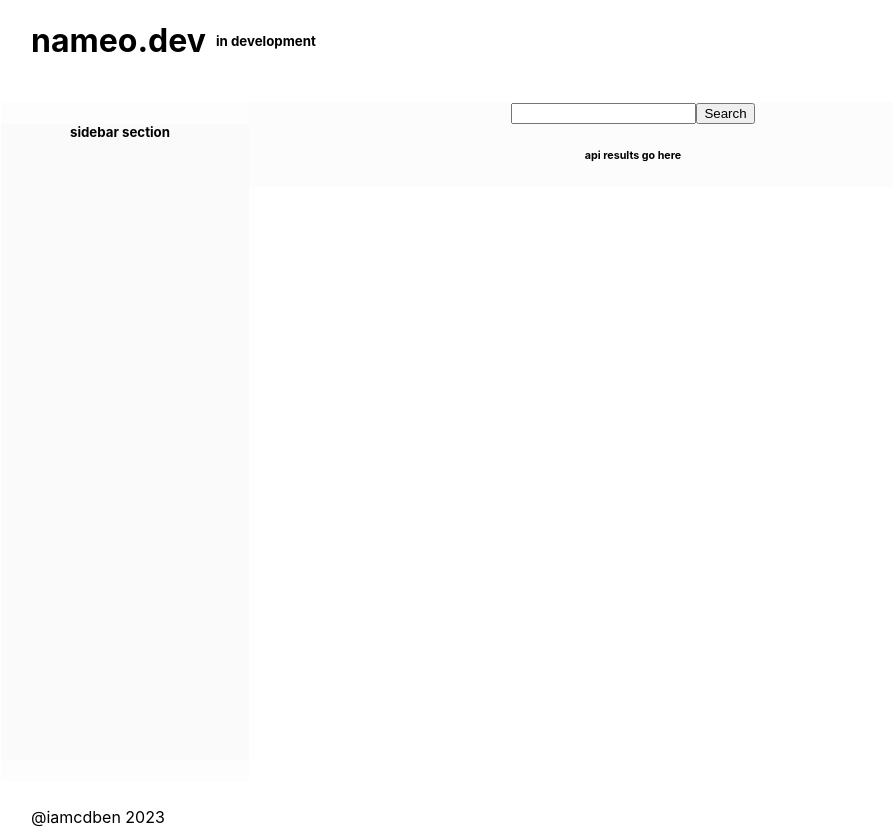
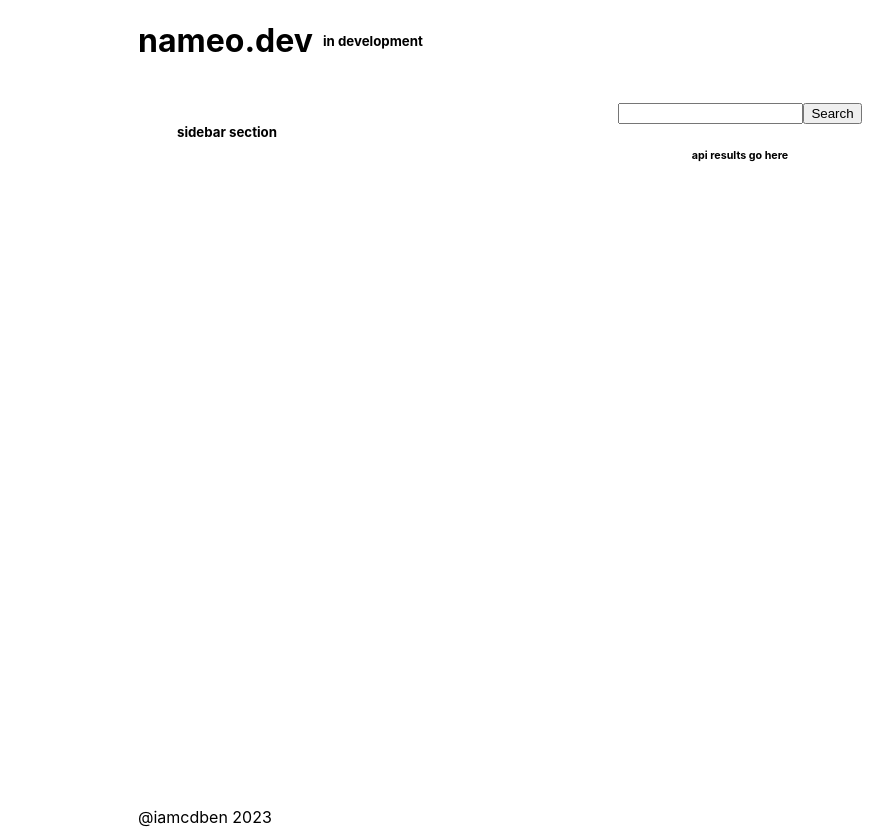
Before and after one commit to benjamin-mcdaniel/nameo-dev, a React (Create React App) app: page / in a window 1280 px wide. Shown: the whole page, without its empty margins (19-912 px from the left). Built offline with nearby package versions, Linux system fonts and the light colour scheme.

Commit message:
fixed colors and alignment

```diff
--- a/src/App.module.scss
+++ b/src/App.module.scss
@@ -1,6 +1,10 @@
 .App {
   text-align: start;
   position: static;
+  display: grid;
+  align-items: center;
+  justify-items: start;
+  justify-content: space-around;
 }
 
 .App-logo {
--- a/src/App.tsx
+++ b/src/App.tsx
@@ -2,10 +2,12 @@ import styles from './App.module.scss';
 import { Header } from './components/header/header';
 import { Footer } from './components/footer/footer';
 import { Body } from './components/body/body';
+import Header_module from './components/header/header.module.scss';
+import Classnames from 'classnames';
 
 function App() {
     return (
-        <div className={styles.App}>
+        <div className={Classnames(styles.App, Header_module.center)}>
             <Header />
             <Body />
             <Footer />
--- a/src/components/body/body.module.scss
+++ b/src/components/body/body.module.scss
@@ -22,7 +22,7 @@
   justify-items: start;
   justify-content: center;
   align-items: start;
-  background-color: rgba(217, 217, 217, 0.08);
+  background-color: rgba(217, 217, 217, 0);
 }
 .sidebar {
   display: flex;
@@ -30,5 +30,5 @@
   justify-items: start;
   justify-content: start;
   width: 248px;
-  background-color: rgba(231, 231, 231, 0.08);
+  background-color: rgba(0, 0, 0, 0);
 }
```
